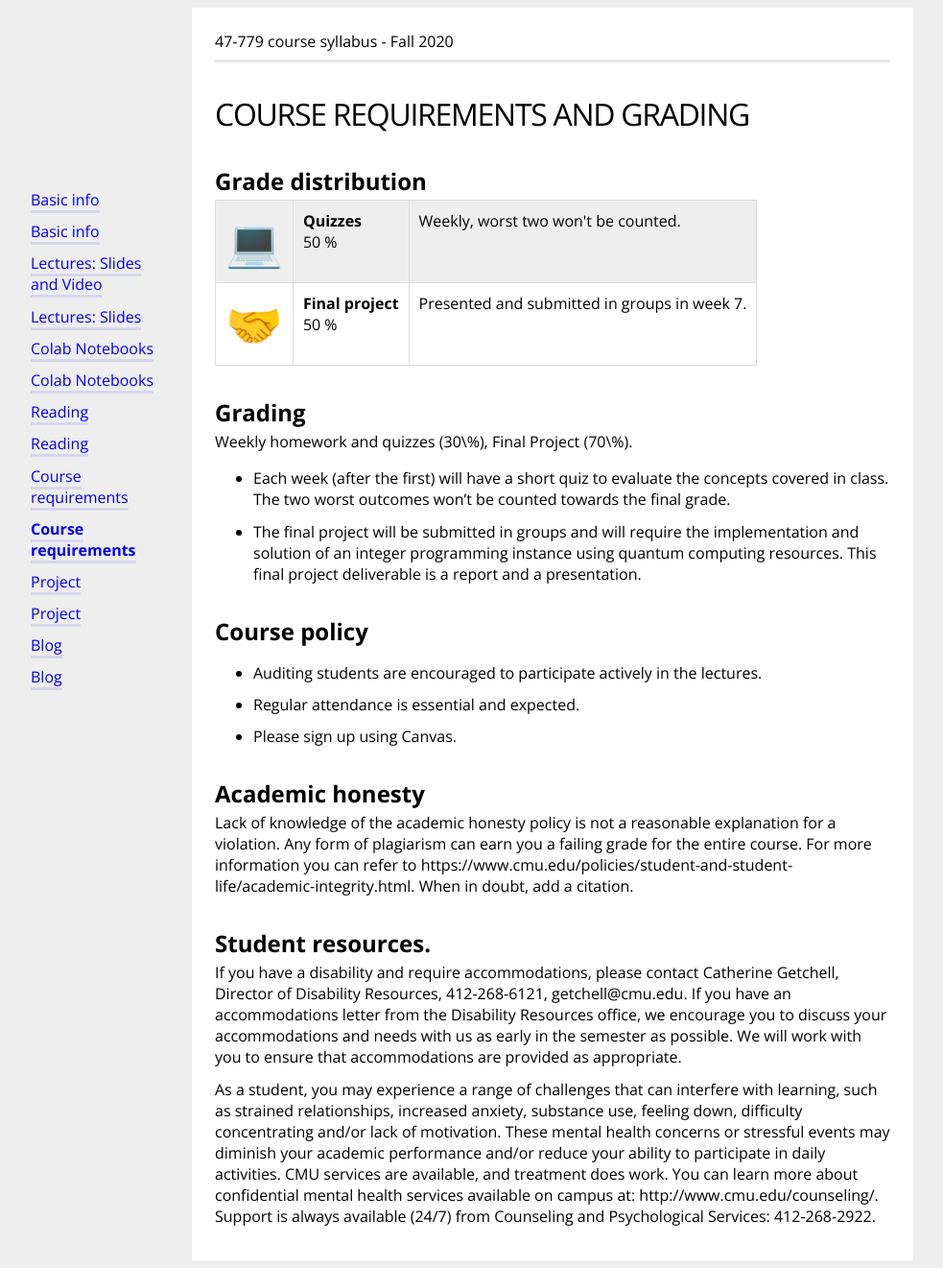
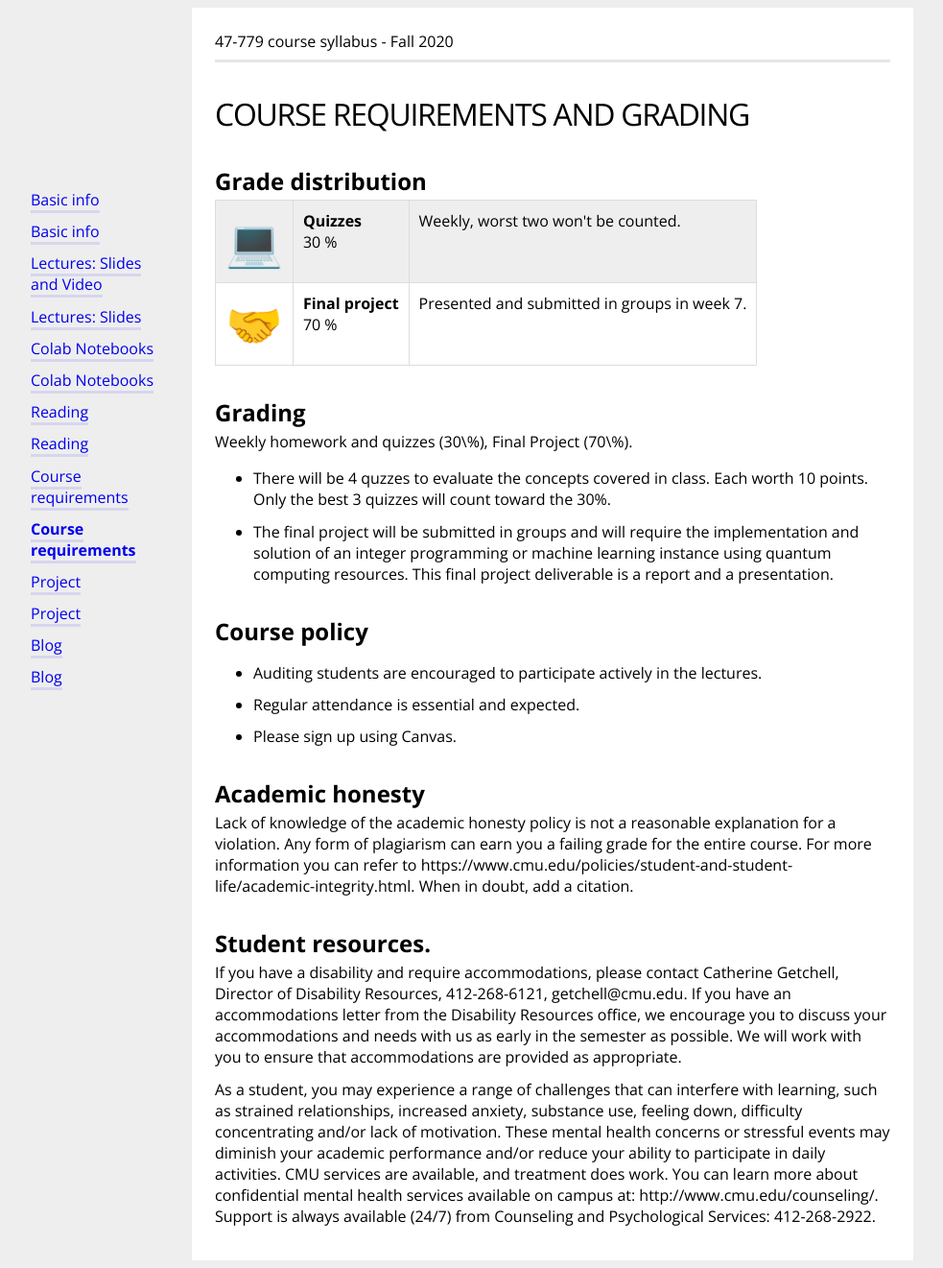
Before and after one commit to bernalde/QuIPML, a Jekyll site: the page built from requirements.md, in a window 1280 px wide. Shown: the whole page at 96% size, without its empty margins (64-1047 px from the left). Built offline with Jekyll 4.4.1, drawn with Linux system fonts in a browser that asks for light colours.

Commit message:
Grade distribution

```diff
--- a/requirements.md
+++ b/requirements.md
@@ -11,12 +11,12 @@ menuPosition: 5
 	<tbody>
 		<tr>
 			<td class="icon" style="color: red">💻</td>
-			<td><b>Quizzes</b><br>50 %</td>
+			<td><b>Quizzes</b><br>30 %</td>
 			<td>Weekly, worst two won't be counted.</td>
 		</tr>
 		<tr>
 			<td class="icon" style="color: orange">🤝</td>
-			<td><b>Final project</b><br>50 %</td>
+			<td><b>Final project</b><br>70 %</td>
 			<td>Presented and submitted in groups in week 7.</td>
 		</tr>
 	</tbody>
@@ -26,8 +26,8 @@ menuPosition: 5
 
 ## Grading
 Weekly homework and quizzes (30\%), Final Project (70\%).
-- Each week (after the first) will have a short quiz to evaluate the concepts covered in class. The two worst outcomes won't be counted towards the final grade.
-- The final project will be submitted in groups and will require the implementation and solution of an integer programming instance using quantum computing resources. This final project deliverable is a report and a presentation.
+- There will be 4 quzzes to evaluate the concepts covered in class. Each worth 10 points. Only the best 3 quizzes will count toward the 30%.
+- The final project will be submitted in groups and will require the implementation and solution of an integer programming or machine learning instance using quantum computing resources. This final project deliverable is a report and a presentation.
 
 ## Course policy
 - Auditing students are encouraged to participate actively in the lectures.
```
